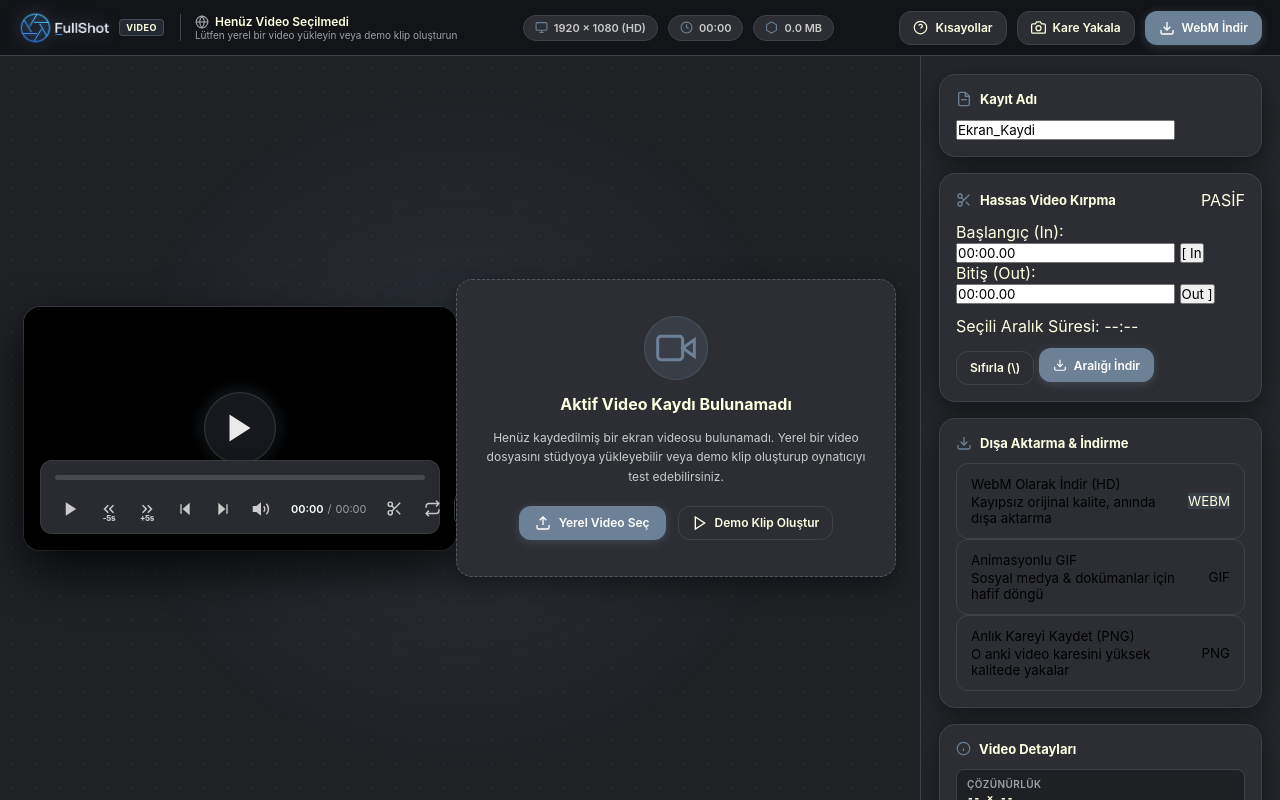
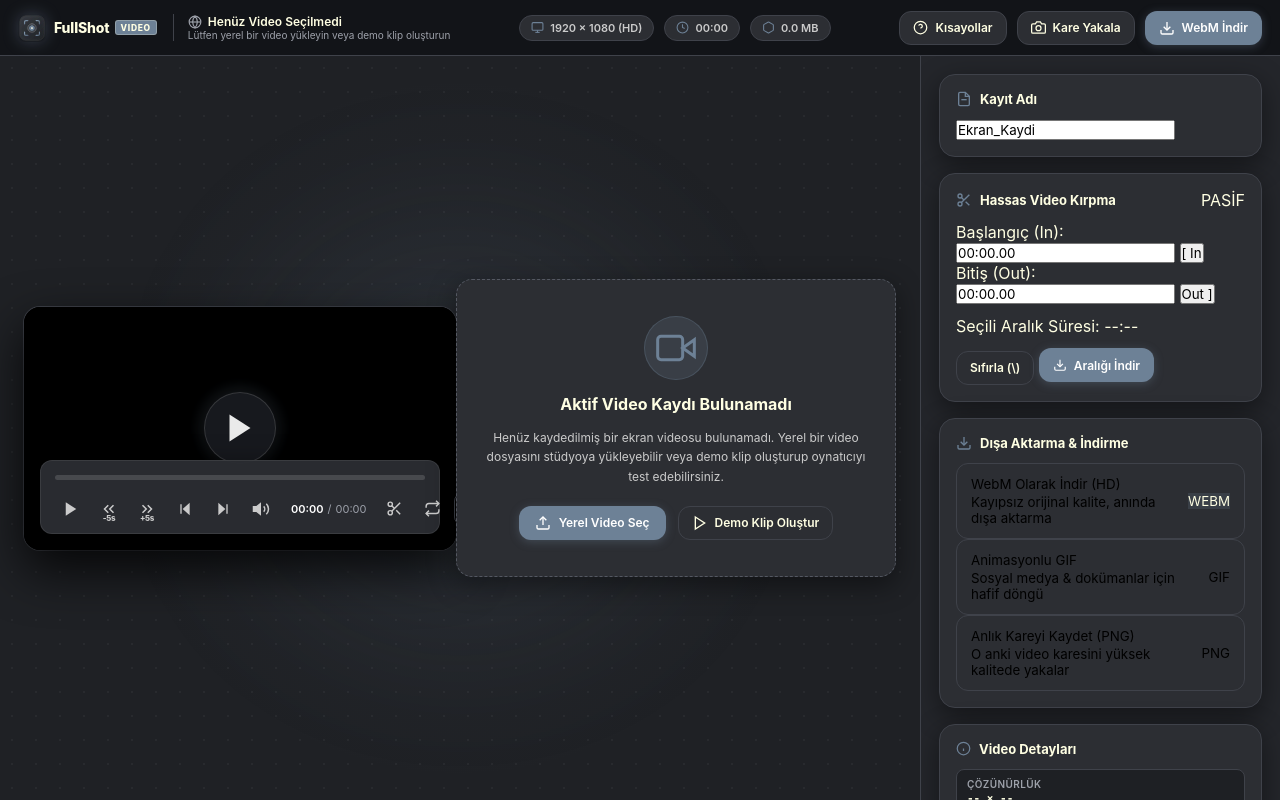
Before and after one commit to cagannbl/fullshot-extension, a browser extension: page src/pages/video-studio/video-studio.html in a window 1280 px wide. Drawn offline with Linux system fonts and the light colour scheme.

Commit message:
feat(image-studio): redesign shortcuts modal into compact 3-column no-scroll layout and upgrade logo to crisp vector SVG badge

```diff
--- a/src/pages/image-studio/image-studio.css
+++ b/src/pages/image-studio/image-studio.css
@@ -117,11 +117,55 @@ html, body {
   user-select: none;
 }
 
+.brand-logo-container {
+  display: flex;
+  align-items: center;
+  gap: 8px;
+  cursor: pointer;
+  user-select: none;
+}
+
+.brand-logo-svg {
+  width: 28px;
+  height: 28px;
+  object-fit: contain;
+  filter: drop-shadow(0 0 8px rgba(109, 129, 150, 0.45));
+  border-radius: 6px;
+  display: block;
+  flex-shrink: 0;
+}
+
+.brand-text {
+  display: flex;
+  align-items: center;
+  gap: 5px;
+}
+
+.brand-name {
+  font-size: 14px;
+  font-weight: 800;
+  letter-spacing: -0.01em;
+  color: #FFFFE3;
+  text-shadow: 0 1px 2px rgba(0, 0, 0, 0.5);
+}
+
+.brand-badge {
+  font-size: 8.5px;
+  font-weight: 800;
+  letter-spacing: 0.08em;
+  background-color: var(--primary);
+  color: #FFFFE3;
+  padding: 1.5px 5px;
+  border-radius: 3px;
+  line-height: 1.1;
+  text-transform: uppercase;
+  border: 1px solid rgba(255, 255, 227, 0.25);
+}
+
 .brand-logo-img {
-  height: 34px;
+  height: 30px;
   width: auto;
   object-fit: contain;
-  filter: drop-shadow(0 0 10px rgba(109, 129, 150, 0.4));
   display: block;
 }
 
@@ -1591,28 +1635,50 @@ html, body {
   max-height: 90vh;
 }
 
+.shortcuts-modal-card {
+  width: 890px;
+  max-width: 95vw;
+  max-height: 90vh;
+  border-radius: var(--radius-lg);
+  border: 1px solid var(--border-medium);
+  background: var(--bg-surface);
+  box-shadow: var(--shadow-floating);
+  overflow: hidden;
+  display: flex;
+  flex-direction: column;
+}
+
+.shortcuts-modal .modal-body {
+  padding: 12px 18px 14px 18px;
+  display: flex;
+  flex-direction: column;
+  gap: 8px;
+  overflow: hidden;
+}
+
 .shortcuts-columns {
   display: grid;
-  grid-template-columns: 1fr 1fr;
-  gap: 16px;
+  grid-template-columns: repeat(3, 1fr);
+  gap: 10px;
 }
 
 .shortcuts-category {
   display: flex;
   flex-direction: column;
-  gap: 8px;
+  gap: 4px;
 }
 
 .category-header {
   display: flex;
   align-items: center;
-  gap: 6px;
-  font-size: 11px;
+  gap: 5px;
+  font-size: 10.5px;
   font-weight: 700;
   letter-spacing: 0.5px;
   text-transform: uppercase;
   color: var(--primary);
-  padding: 2px 4px;
+  padding: 0 2px 2px 2px;
+  border-bottom: 1px solid var(--border-subtle);
 }
 
 .category-header svg {
@@ -1622,25 +1688,18 @@ html, body {
 .shortcut-list {
   display: flex;
   flex-direction: column;
-  gap: 6px;
-}
-
-.shortcut-grid,
-.shortcuts-grid {
-  display: grid;
-  grid-template-columns: 1fr;
-  gap: 8px;
+  gap: 3px;
 }
 
 .shortcut-item {
   display: flex;
   align-items: center;
   justify-content: space-between;
-  padding: 6px 10px;
+  padding: 3.5px 7px;
   background: var(--bg-input);
   border: 1px solid var(--border-subtle);
   border-radius: var(--radius-sm);
-  transition: border-color 0.15s ease, background-color 0.15s ease;
+  transition: all 0.12s ease;
 }
 
 .shortcut-item:hover {
@@ -1649,33 +1708,34 @@ html, body {
 }
 
 .sc-desc {
-  font-size: 12px;
+  font-size: 11px;
   font-weight: 500;
   color: var(--text-secondary);
+  white-space: nowrap;
 }
 
 .sc-keys {
   display: flex;
   align-items: center;
-  gap: 4px;
+  gap: 3px;
 }
 
 .global-shortcuts-card {
-  margin-top: 14px;
-  padding: 12px 14px;
-  background: rgba(109, 129, 150, 0.12);
-  border: 1px solid rgba(109, 129, 150, 0.3);
+  margin-top: 4px;
+  padding: 7px 12px;
+  background: rgba(109, 129, 150, 0.10);
+  border: 1px solid rgba(109, 129, 150, 0.28);
   border-radius: var(--radius-md);
   display: flex;
   flex-direction: column;
-  gap: 8px;
+  gap: 5px;
 }
 
 .global-card-title {
   display: flex;
   align-items: center;
-  gap: 6px;
-  font-size: 11px;
+  gap: 5px;
+  font-size: 10.5px;
   font-weight: 700;
   color: var(--text-primary);
 }
@@ -1686,19 +1746,20 @@ html, body {
 
 .global-keys-grid {
   display: grid;
-  grid-template-columns: repeat(4, 1fr);
-  gap: 8px;
+  grid-template-columns: repeat(5, 1fr);
+  gap: 6px;
 }
 
 .global-key-item {
   display: flex;
   align-items: center;
-  gap: 6px;
-  font-size: 11px;
+  gap: 5px;
+  font-size: 10.5px;
   color: var(--text-secondary);
-}
-
-@media (max-width: 680px) {
+  white-space: nowrap;
+}
+
+@media (max-width: 768px) {
   .shortcuts-columns {
     grid-template-columns: 1fr;
   }
--- a/src/pages/video-studio/video-studio.html
+++ b/src/pages/video-studio/video-studio.html
@@ -13,8 +13,13 @@
   <header class="top-bar">
     <div class="bar-left">
       <div class="brand">
-        <img src="../../../assets/branding/fullshot-header-logo.png" alt="FullShot" class="brand-logo-img" style="height: 36px; width: auto; object-fit: contain; filter: drop-shadow(0 0 8px rgba(109, 129, 150, 0.45));">
-        <span class="badge-video" style="font-size: 9px; font-weight: 700; padding: 2px 6px; border-radius: 4px; background: rgba(109, 129, 150, 0.2); color: #FFFFE3; border: 1px solid rgba(109, 129, 150, 0.4);">VIDEO</span>
+        <div class="brand-logo-container" style="display: flex; align-items: center; gap: 8px;">
+          <img src="../../../assets/branding/fullshot-logo.svg" alt="FullShot Pro" class="brand-logo-svg" style="width: 28px; height: 28px; object-fit: contain; filter: drop-shadow(0 0 8px rgba(109, 129, 150, 0.45)); border-radius: 6px;">
+          <div class="brand-text" style="display: flex; align-items: center; gap: 5px;">
+            <span class="brand-name" style="font-size: 14px; font-weight: 800; color: #FFFFE3; letter-spacing: -0.01em;">FullShot</span>
+            <span class="brand-badge" style="font-size: 8.5px; font-weight: 800; background: var(--primary, #6D8196); color: #FFFFE3; padding: 1.5px 5px; border-radius: 3px; letter-spacing: 0.08em; border: 1px solid rgba(255, 255, 227, 0.25);">VIDEO</span>
+          </div>
+        </div>
       </div>
 
       <div class="page-meta" id="pageMeta">
```
